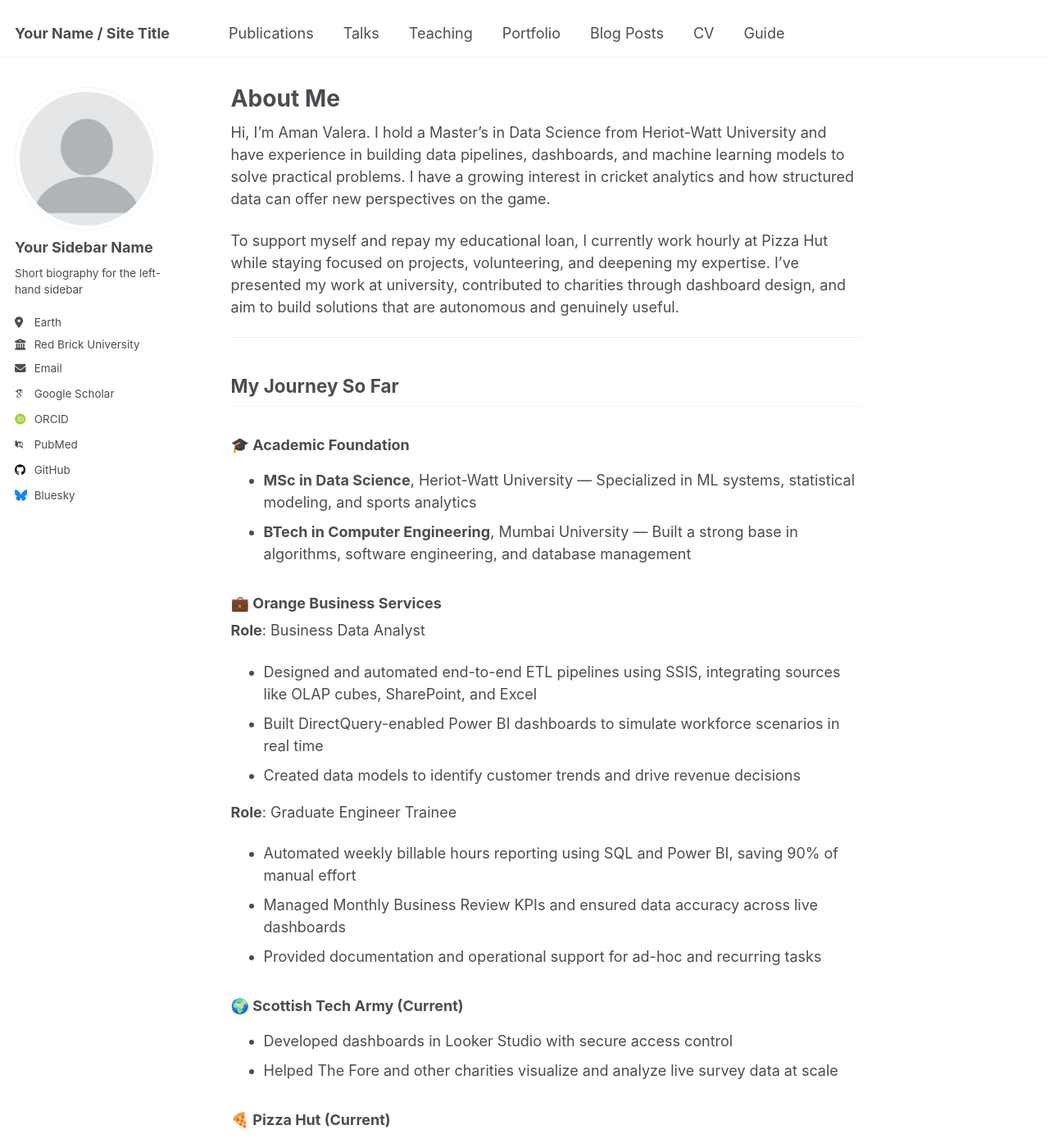
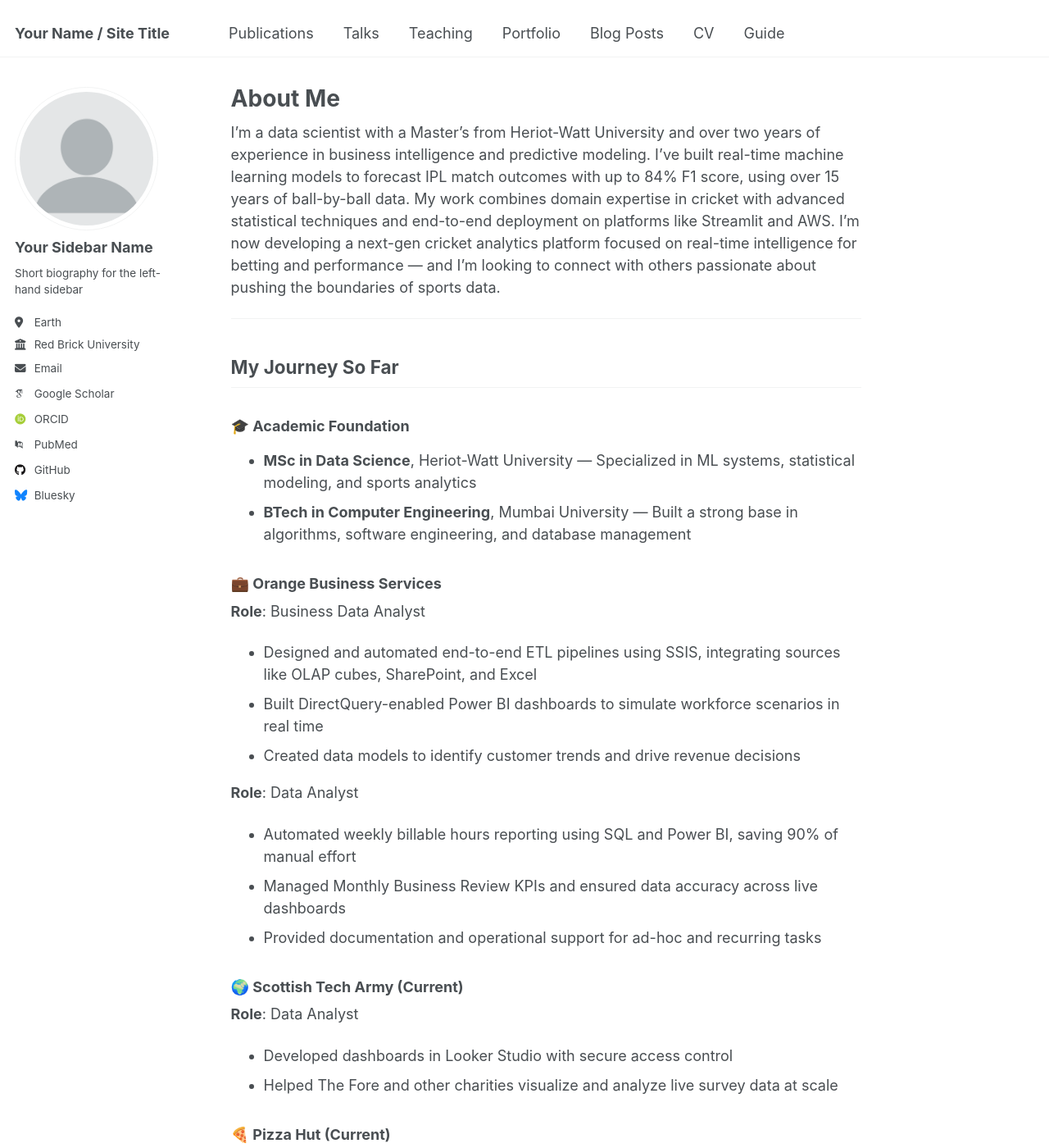
Before and after one commit to amanvalera/amanvalera.github.io, a Jekyll site: the page built from _pages/about.md, in a window 1280 px wide and 1400 px high. Shown: the whole window at 82% size. Built offline with Jekyll 4.4.1, drawn with Linux system fonts in a browser that asks for light colours; some web fonts are replaced; some of the changed text lies outside the part shown.

Commit message:
Update about.md

```diff
--- a/_pages/about.md
+++ b/_pages/about.md
@@ -7,9 +7,7 @@ redirect_from:
   - /about.html
 ---
 
-Hi, I'm Aman Valera. I hold a Master’s in Data Science from Heriot-Watt University and have experience in building data pipelines, dashboards, and machine learning models to solve practical problems. I have a growing interest in cricket analytics and how structured data can offer new perspectives on the game.
-
-To support myself and repay my educational loan, I currently work hourly at Pizza Hut while staying focused on projects, volunteering, and deepening my expertise. I’ve presented my work at university, contributed to charities through dashboard design, and aim to build solutions that are autonomous and genuinely useful.
+I'm a data scientist with a Master’s from Heriot-Watt University and over two years of experience in business intelligence and predictive modeling. I’ve built real-time machine learning models to forecast IPL match outcomes with up to 84% F1 score, using over 15 years of ball-by-ball data. My work combines domain expertise in cricket with advanced statistical techniques and end-to-end deployment on platforms like Streamlit and AWS. I'm now developing a next-gen cricket analytics platform focused on real-time intelligence for betting and performance — and I’m looking to connect with others passionate about pushing the boundaries of sports data.
 
 ---
 
@@ -27,20 +25,21 @@ To support myself and repay my educational loan, I currently work hourly at Pizz
 - Built DirectQuery-enabled Power BI dashboards to simulate workforce scenarios in real time
 - Created data models to identify customer trends and drive revenue decisions
 
-**Role**: Graduate Engineer Trainee
+**Role**: Data Analyst
 - Automated weekly billable hours reporting using SQL and Power BI, saving 90% of manual effort
 - Managed Monthly Business Review KPIs and ensured data accuracy across live dashboards
 - Provided documentation and operational support for ad-hoc and recurring tasks
 
 ### 🌍 Scottish Tech Army (Current)
 
+**Role**: Data Analyst
 - Developed dashboards in Looker Studio with secure access control
 - Helped The Fore and other charities visualize and analyze live survey data at scale
 
 ### 🍕 Pizza Hut (Current)
 
 - Cross-trained in back and front-of-house roles
-- Gained valuable experience in communication, pressure handling, and team operations while self-funding my career transition
+- Gained valuable experience in communication, pressure handling, and team operations while self-funding my career
 
 ---
 
```
